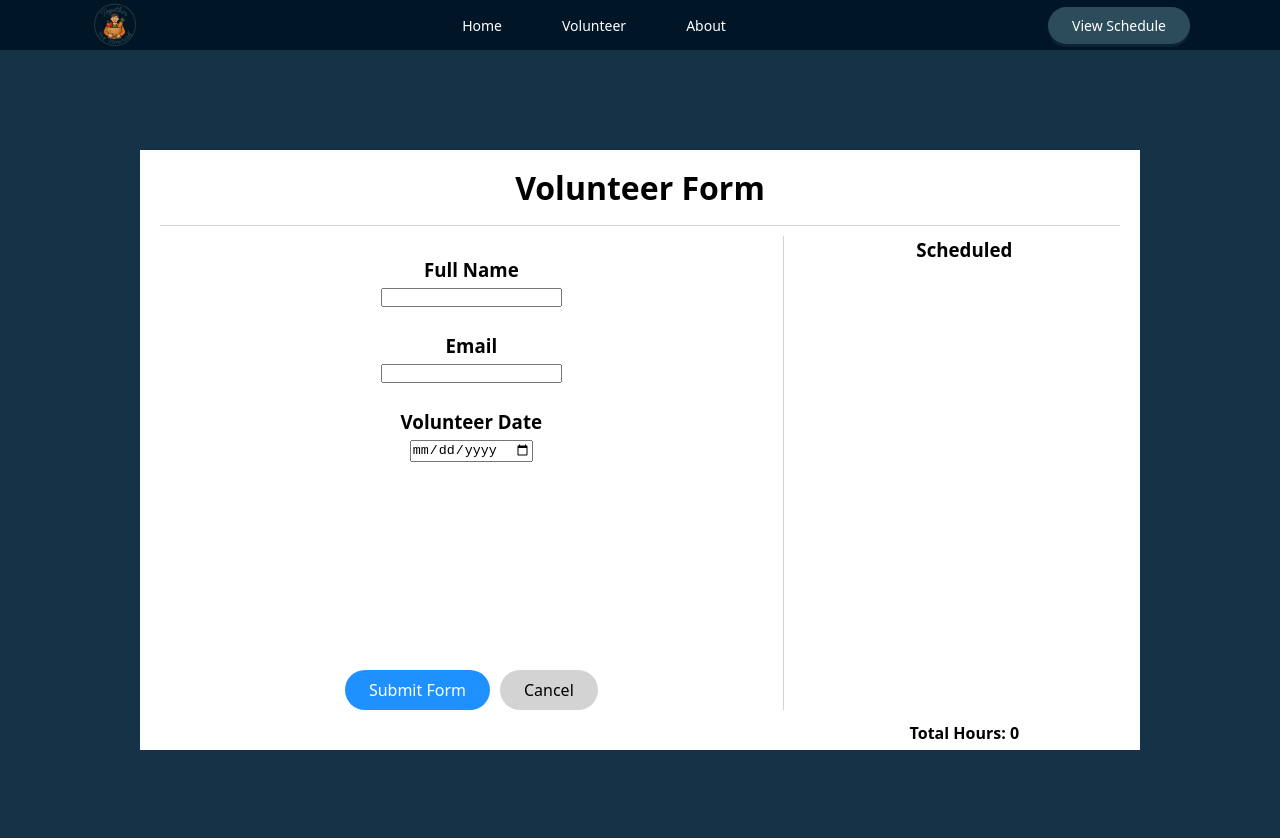
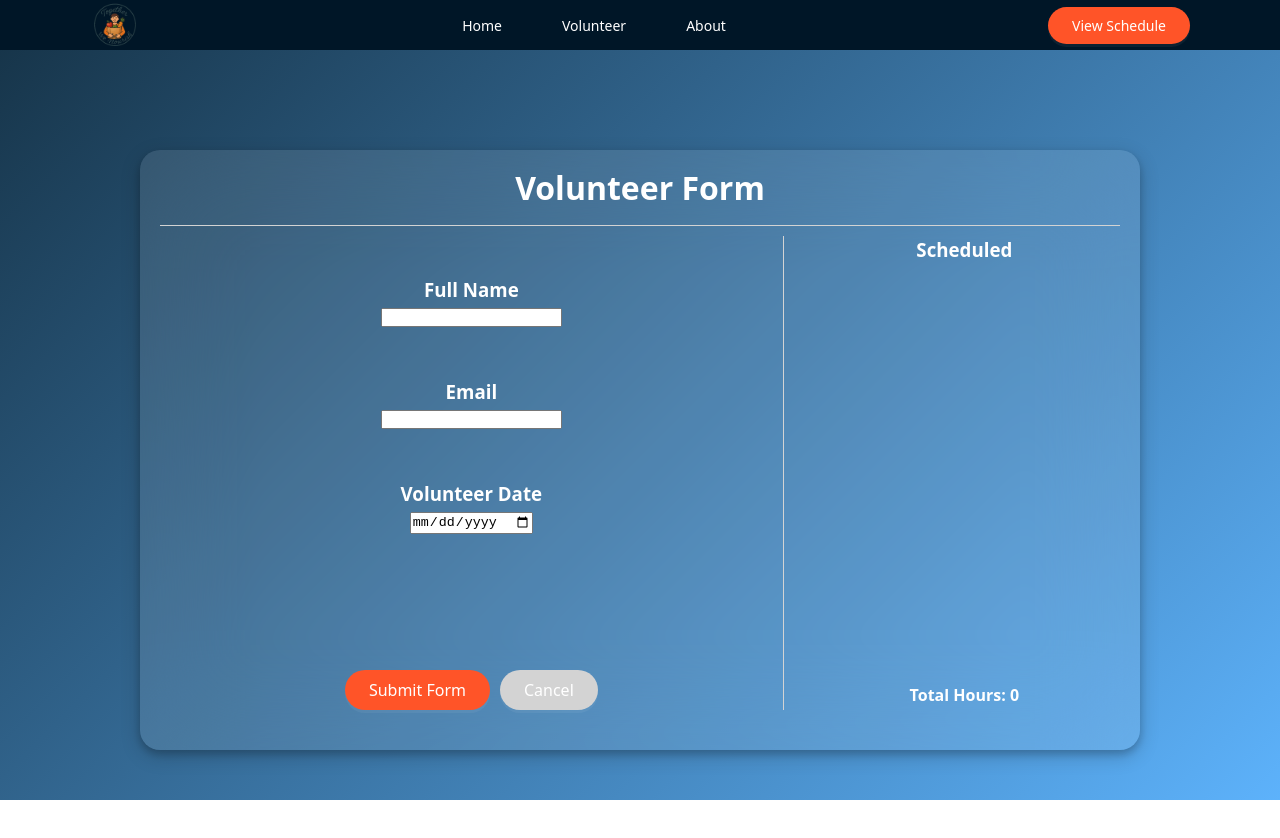
Before and after one commit to Alex-Brosnan-1/business_project, a React (Vite) app: page /#/products in a window 1280 px wide. Shown: the top 838 px of the page. Built offline with nearby package versions, Linux system fonts and the light colour scheme.

Commit message:
Final Structure & Styling

```diff
--- a/src/App.css
+++ b/src/App.css
@@ -11,7 +11,7 @@
   display: flex;
   flex-direction: row;
 
-  background-color: var(--color-blue);
+  background-color: var(--color-blue-dark);
 }
 
 .team_member
@@ -20,14 +20,14 @@
   grid-template-rows: repeat(4, 1fr);
   grid-gap: 30px;
 
-  padding: 20px 75px 60px;
+  padding: 30px 75px;
 
   color: white;
 }
 
 .team_member_name
 {
-  color: var(--color-blue-light);
+  color: var(--color-red);
   font-size: 40px;
 }
 
@@ -53,5 +53,32 @@
 .team_member_email
 {
   align-self: end;
-  color: var(--color-blue-light);
+  color: var(--color-red);
 }
+
+.about
+{
+  width: 100vw;
+
+  background-color: #c8c8c8;
+  color: var(--color-blue-dark);
+
+  padding: 50px 0;
+
+  display: flex;
+  flex-direction: column;
+  align-items: center;
+
+}
+
+.about_header
+{
+  margin-bottom: 30px;
+  align-self: center;
+}
+
+.about_text
+{
+  max-width: 100ch;
+  font-size: 20px;
+}
--- a/src/App.tsx
+++ b/src/App.tsx
@@ -6,6 +6,7 @@ import daniel_img from '../src/images/daniel_millers.jpg'
 import jackson_img from '../src/images/jackson_johnson.jpg'
 import michelle_img from '../src/images/michelle_smith.jpg'
 import rachel_img from '../src/images/rachel_brown.jpg'
+import {Link} from "react-router";
 
 function App()
 {
@@ -21,7 +22,9 @@ function App()
                     we aim to ensure that no one in our community goes
                     without a meal or basic necessity”
                 </p>
-                <button className="hero_button">Learn More</button>
+                <Link to="/products" style={{color: "white"}}>
+                    <button className="hero_button">Volunteer Now</button>
+                </Link>
             </div>
         </div>
         <div className="team">
@@ -54,6 +57,13 @@ function App()
               image={jackson_img}
           />
       </div>
+        <div className="about">
+            <h1 className="about_header"> Our Mission </h1>
+            <p className="about_text">
+                At Together We Nourish, our mission is to provide food and essential necessities to those in need within our community. Based in Freehold, NJ, we believe that a little goes a long way. We strive to make everyday life easier for others while inspiring compassion and expanding our reach to communities beyond our own
+            </p>
+
+        </div>
     </>
   )
 }
--- a/src/Products.css
+++ b/src/Products.css
@@ -1,3 +1,8 @@
+body
+{
+    background: linear-gradient(-45deg, var(--color-blue-light) 0%, var(--color-blue-dark) 100%) no-repeat;
+}
+
 .container
 {
     width: 100vw;
@@ -6,11 +11,18 @@
     display: flex;
     justify-content: center;
     align-items: center;
+
 }
 
 .scheduler
 {
-    background: white;
+    background: rgba(255, 255, 255, 0.1);
+    color: white;
+
+    backdrop-filter: blur(50px);
+    box-shadow: 0 4px 8px 0 rgba(0, 0, 0, 0.2), 0 6px 20px 0 rgba(0, 0, 0, 0.19);
+    border-radius: 20px;
+
     width: 1000px;
     height: 600px;
 
@@ -31,17 +43,21 @@
     display: flex;
     flex-direction: column;
 
-    padding-top: 20px;
+    height: 100%;
 
-    > * {
-        padding-bottom: 24px;
+    > *
+    {
+        padding-bottom: 50px;
     }
+
+    padding: 40px 0;
+
 }
 
 
 .scheduler_options_submit
 {
-    background-color: dodgerblue;
+    background-color: var(--color-red);
     color: white;
     margin-right: 10px;
 }
@@ -69,6 +85,7 @@
     display: flex;
     flex-direction: column;
     justify-content: space-between;
+
 }
 
 .right {
@@ -85,7 +102,7 @@
 .appointments
 {
     width: 100%;
-    height: 90%;
+    height: 82%;
 
     overflow-y: scroll;
 
@@ -97,7 +114,7 @@
 
 .appointment
 {
-    background-color: var(--color-blue-light);
+    background-color: var(--color-red);
     color: white;
 
     border-radius: 15px;
@@ -108,6 +125,7 @@
     padding: 5px 15px;
 
     position: relative;
+
 }
 
 .appointment:hover .appointment_cancel
--- a/src/Products.tsx
+++ b/src/Products.tsx
@@ -27,21 +27,21 @@ function Products()
                             <div className="scheduler_input">
                                 <h3>Full Name</h3>
                                 <input className="scheduler_input_name" type="text" onChange={(e) => {
-                                    e.target.value = e.target.value;
+                                    e.target.value = e.target.value + 0;
                                     setName(e.target.value);
                                 }}/>
                             </div>
                             <div className="scheduler_input">
                                 <h3>Email</h3>
                                 <input className="scheduler_input_email" type="text" onChange={(e) => {
-                                    e.target.value = e.target.value;
+                                    e.target.value = e.target.value + 0;
                                     setEmail(e.target.value);
                                 }}/>
                             </div>
                             <div className="scheduler_input">
                                 <h3>Volunteer Date</h3>
                                 <input className="scheduler_input_date" type="date" onChange={(e) => {
-                                    e.target.value = e.target.value;
+                                    e.target.value = e.target.value + 0;
 
                                     const dates: string[] = e.target.value.split('-');
                                     setDay(Number(dates[2]));
@@ -51,6 +51,7 @@ function Products()
                         </div>
                         <div className="scheduler_options">
                             <button className="scheduler_options_submit" onClick={()=>{
+
                                 var appointments: {Name: string, Email: string, Month: number, Day: number}[] = getAppointments();
                                 appointments.push({
                                     Name: name,
--- a/src/index.css
+++ b/src/index.css
@@ -9,7 +9,7 @@
   -moz-osx-font-smoothing: grayscale;
 
   --color-orange: #E97A16;
-  --color-red: #D34D27;
+  --color-red: #ff5428;
   --color-orange-light: #D68B40;
   --color-green: #4C732C;
   --color-blue: #2c4c5b;
@@ -34,13 +34,12 @@ body
   display: flex;
   flex-direction: column;
 
-  background-color: var(--color-blue-dark);
-
   width: 100%;
   height: 100vh;
 
   padding: 0;
   margin: 0;
+
 }
 
 h1 {
@@ -56,7 +55,7 @@ button
 
   cursor: pointer;
 
-  background-color: var(--color-blue);
+  background-color: var(--color-red);
   color: inherit;
   padding: 9px 24px;
 
```
